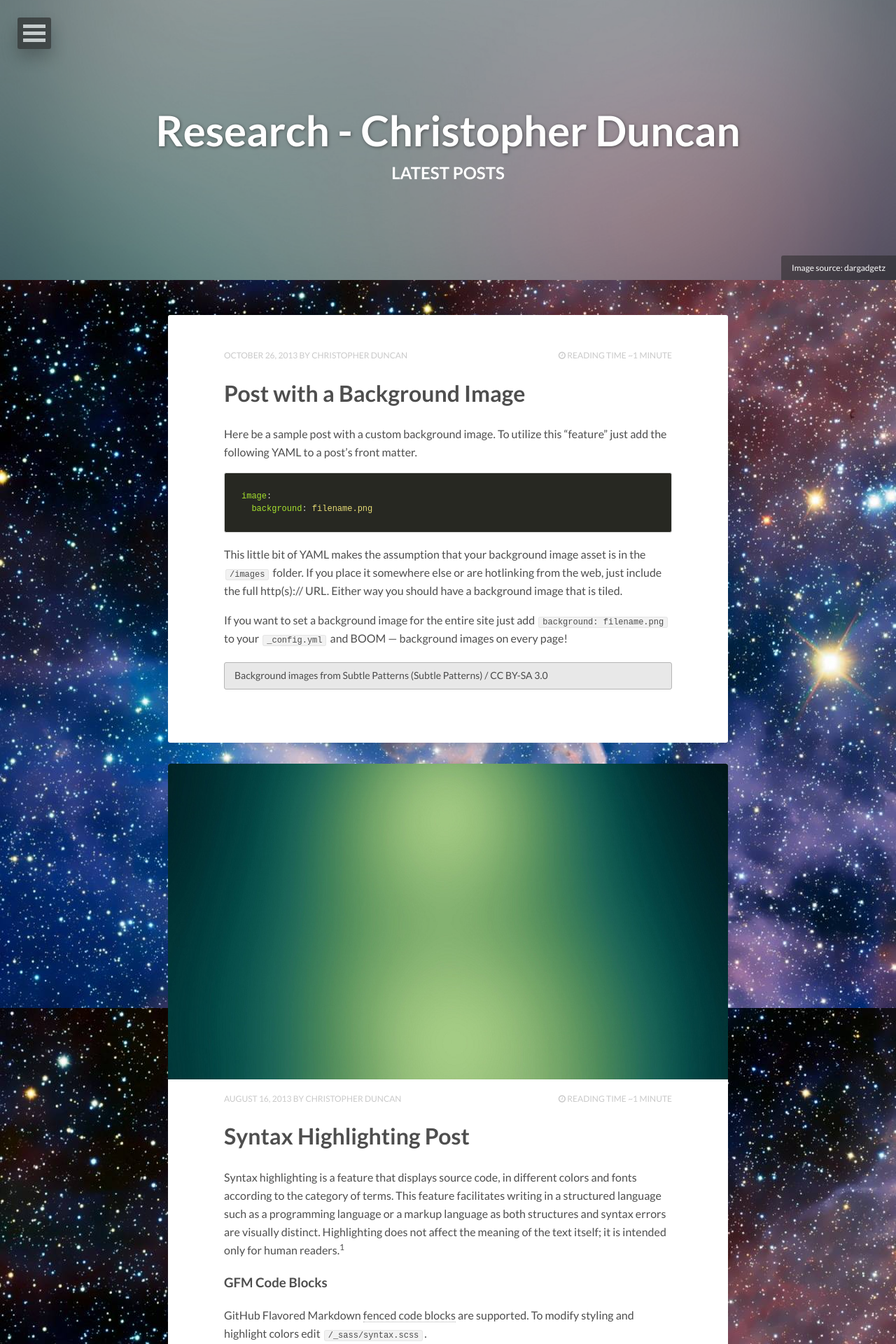
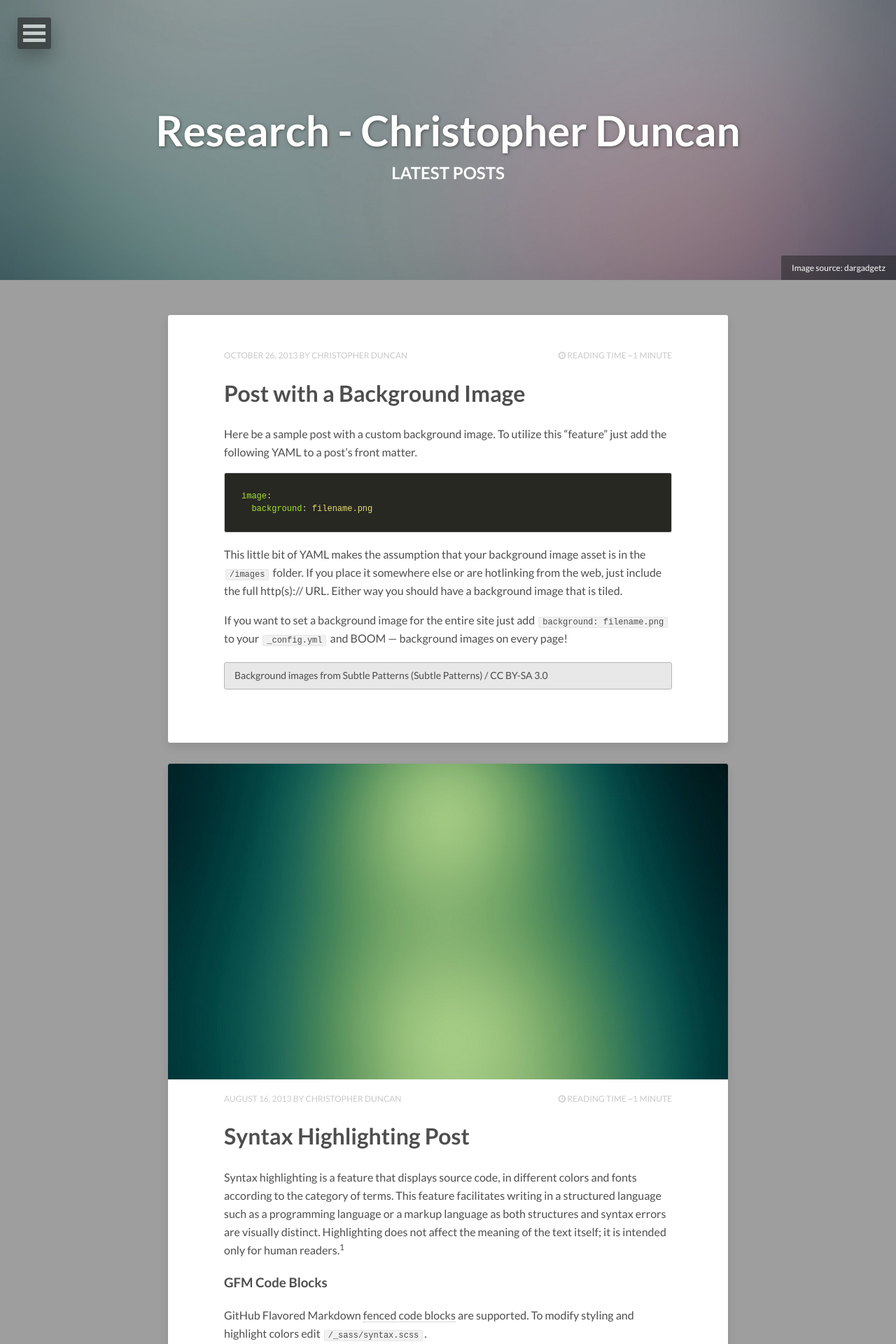
Before and after one commit to Gitmo234/Gitmo234.github.io, a Jekyll site: the page built from index.html, in a window 1280 px wide. Shown: the top 1920 px of the page at 70% size. Built offline with Jekyll 4.4.1, drawn with Linux system fonts in a browser that asks for light colours; nearby versions of some CDN libraries; the list of posts is cut into pages by our own code.

Commit message:
update site

```diff
--- a/_config.yml
+++ b/_config.yml
@@ -26,7 +26,7 @@ owner:
   google_plus:
 
 # Background image to be tiled on all pages
-background: background.jpg
+background: abstract10.jpg
 
 # Analytics and webmaster tools stuff goes here
 google_analytics:
```
